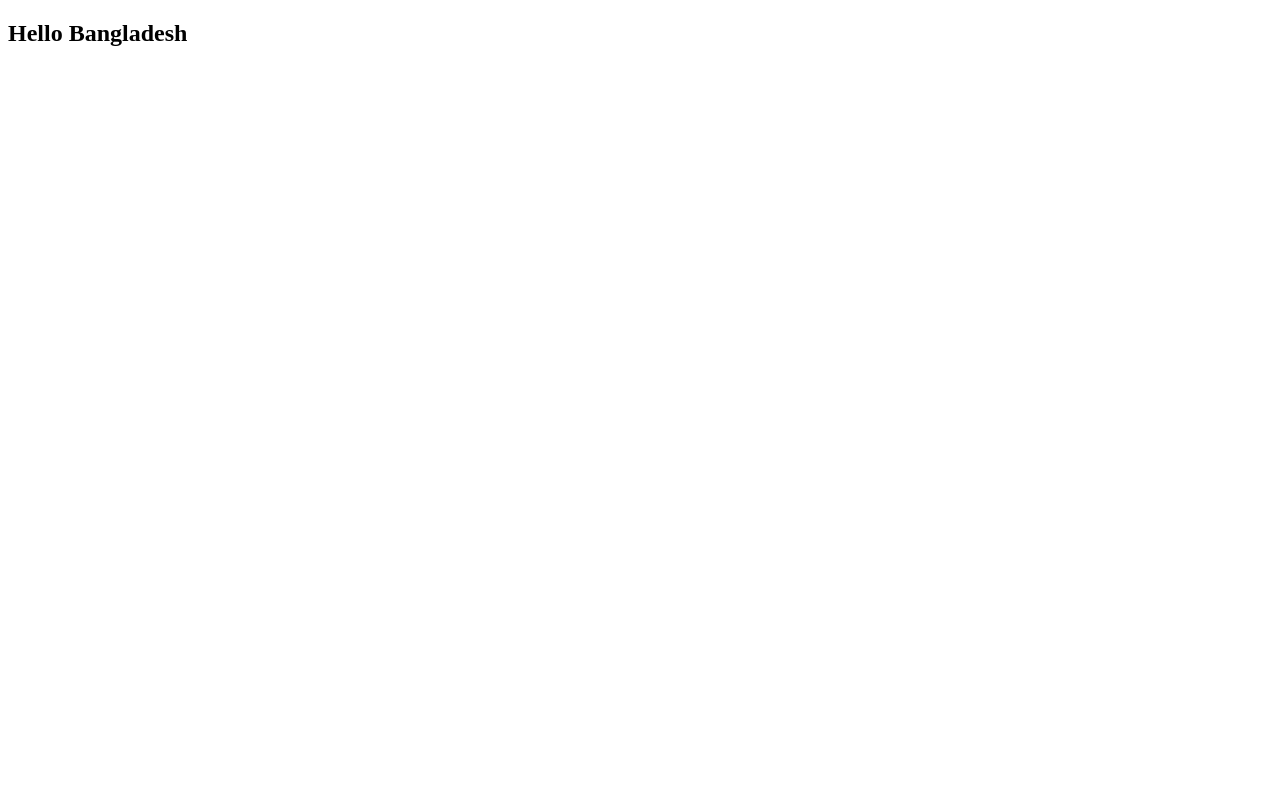
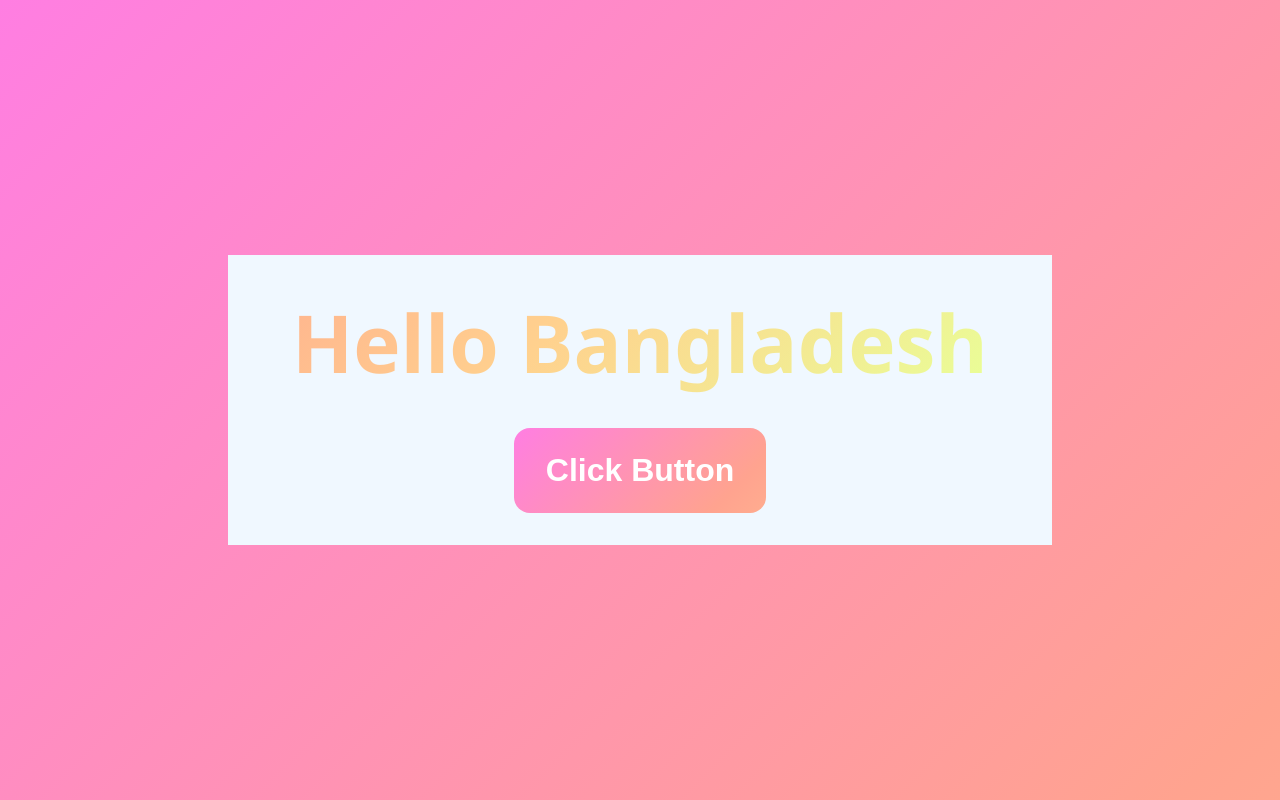
Before and after one commit to hisuvo/cascading-style-sheets, a plain HTML site: page css-gradients-animation/index.html in a window 1280 px wide. Drawn offline with Linux system fonts and the light colour scheme.

Commit message:
css gradient animation setup complete

```diff
--- a/css-gradients-animation/index.html
+++ b/css-gradients-animation/index.html
@@ -9,6 +9,7 @@
   <body>
     <div class="text-container">
       <h2 class="title">Hello Bangladesh</h2>
+      <p><button>Click Button</button></p>
     </div>
   </body>
 </html>
--- a/css-gradients-animation/style.css
+++ b/css-gradients-animation/style.css
@@ -0,0 +1,72 @@
+*,
+*::after,
+*::before {
+  padding: 0;
+  margin: 0;
+  box-sizing: border-box;
+}
+
+:root {
+  --gradient: linear-gradient(-45deg, #e9ff97, #ffd18e, #ffa38f, #ff7ee2);
+}
+
+body {
+  display: flex;
+  justify-content: center;
+  align-items: center;
+  background-image: var(--gradient);
+  background-size: 400%;
+  background-repeat: no-repeat;
+  height: 100vh;
+  /* animation: bg-animate 5s linear infinite alternate; */
+}
+
+.text-container {
+  display: flex;
+  flex-direction: column;
+  gap: 2rem;
+  justify-content: center;
+  align-items: center;
+  min-width: 250px;
+  padding: 2rem 4rem;
+  background-color: aliceblue;
+}
+
+.title {
+  font-size: 5rem;
+  font-family: "Segoe UI", Tahoma, Geneva, Verdana, sans-serif;
+
+  background-image: var(--gradient);
+  background-size: 200%;
+  background-clip: text;
+  color: transparent;
+  animation: bg-animate 5s linear infinite alternate;
+}
+
+@keyframes bg-animate {
+  0% {
+    background-position: left;
+  }
+  100% {
+    background-position: right;
+  }
+}
+
+button {
+  border: none;
+  outline: none;
+  cursor: pointer;
+  padding: 1.5rem 2rem;
+  font-size: 2rem;
+  font-weight: 700;
+  color: #fff;
+  border-radius: 1rem;
+  background-image: var(--gradient);
+  background-size: 300%;
+  background-position: left;
+  transition: 3s;
+}
+
+button:hover {
+  background-position: right;
+}
```
Also changed, not shown: css-gradients-animation/fruit.jpg (added).
